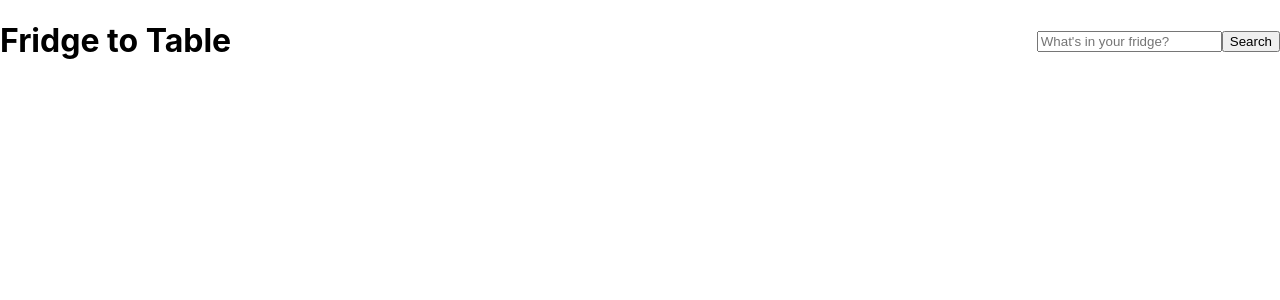
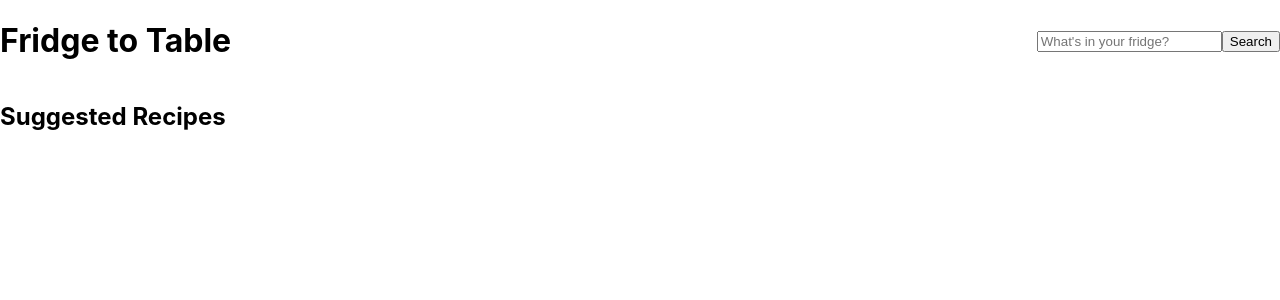
Before and after one commit to hanwkim/fridge-to-table, a React (Create React App) app: page / in a window 1280 px wide. Shown: the top 300 px of the page. Built offline with nearby package versions, Linux system fonts and the light colour scheme.

Commit message:
Add homepage component.

```diff
--- a/src/App.js
+++ b/src/App.js
@@ -1,4 +1,5 @@
 import Header from "./components/Header/Header";
+import HomePage from "./pages/HomePage/HomePage";
 import { BrowserRouter, Routes, Route } from "react-router-dom";
 
 function App() {
@@ -6,9 +7,9 @@ function App() {
 		<BrowserRouter>
 			<Header />
       <Routes>
-        {/* <Route to='/' element={<HomePage />} /> */}
-        {/* <Route to='/recipes' element={<RecipeListPage />} />
-        <Route to='/recipes/:id' element={<RecipePage />} /> */}
+        <Route path='/' element={<HomePage />} />
+        {/* <Route path='/recipes' element={<RecipeListPage />} />
+        <Route path='/recipes/:id' element={<RecipePage />} /> */}
       </Routes>
 		</BrowserRouter>
 	);
--- /dev/null
+++ b/src/pages/HomePage/HomePage.js
@@ -0,0 +1,12 @@
+import "./HomePage.scss";
+
+export default function HomePage() {
+	return (
+		<main className="main">
+			<h2 className="main__title">Suggested Recipes</h2>
+            <section className="main__container">
+
+            </section>
+		</main>
+	);
+}
```
Also changed, not shown: src/pages/HomePage/HomePage.scss (added).
